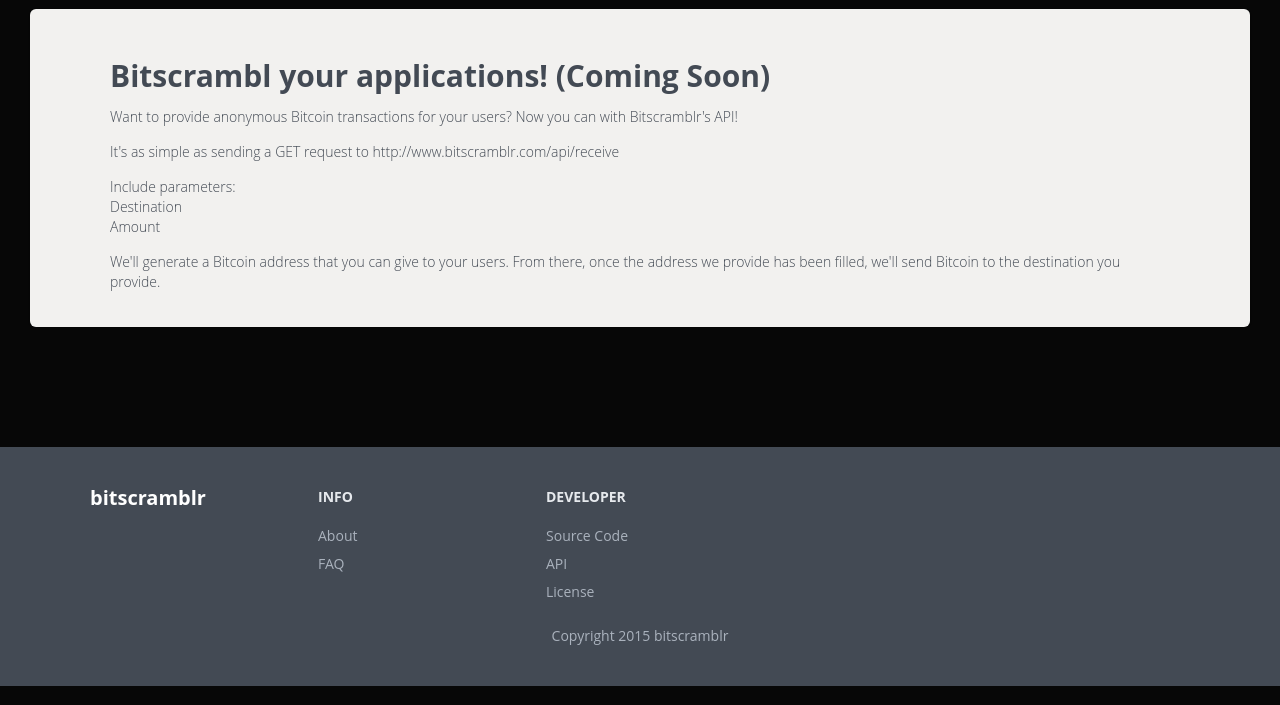
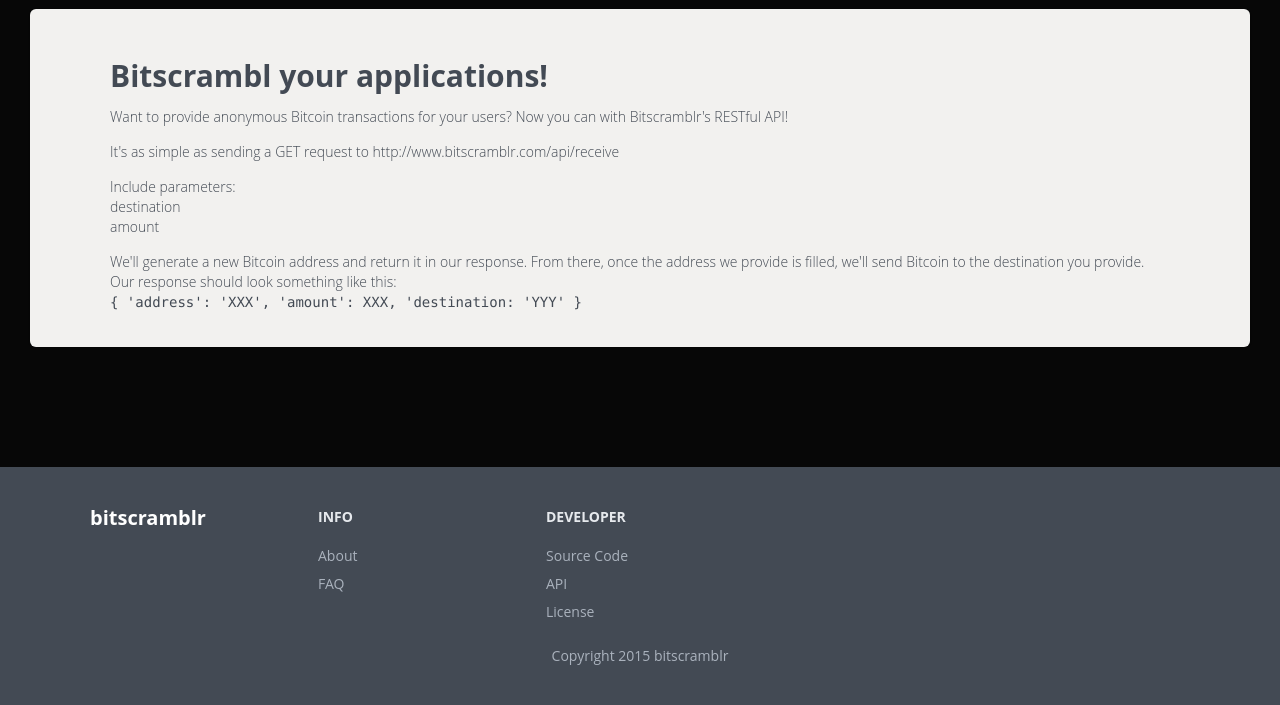
Before and after one commit to ehickox/bitscramblr, a Flask app: page /api in a window 1280 px wide. Shown: the part 51-756 px from the top of the page. Run offline with Flask 2, Linux system fonts and the light colour scheme; some libraries are stand-ins or nearby versions.

Commit message:
added RESTful API and updated API docs

```diff
--- a/app/app.py
+++ b/app/app.py
@@ -1,5 +1,6 @@
 from flask import Flask, url_for
 from flask.ext.sqlalchemy import SQLAlchemy
+from flask.ext import restful
 import os
 import sys
 import logging
@@ -7,6 +8,8 @@ import logging
 app = Flask(__name__)
 app.config['DEBUG'] = True
 app.config['SECRET_KEY'] = 'SECRET_KEY_CH1ng3me'
+
+api = restful.Api(app)
 
 # db config
 app.config['SQLALCHEMY_DATABASE_URI'] = os.environ['DATABASE_URL']
@@ -32,3 +35,5 @@ app.jinja_env.globals['static'] = (
 )
 
 import views
+
+api.add_resource(views.Receiver, '/api/receive')
--- a/app/templates/api.html
+++ b/app/templates/api.html
@@ -5,10 +5,10 @@
   <div class="container-fluid">
     <div class="jumbotron container-fluid" style="background-color:#F2F1EF">
       <div class="jumbotron-contents">
-	<h3>Bitscrambl your applications! (Coming Soon)</h3>
+	<h3>Bitscrambl your applications!</h3>
 	<p>
 	  Want to provide anonymous Bitcoin transactions for your users? Now you
-	  can with Bitscramblr's API!
+	  can with Bitscramblr's RESTful API!
 	</p>
 	<p>
 	  It's as simple as sending a GET request to http://www.bitscramblr.com/api/receive
@@ -16,13 +16,23 @@
 	<p>
 	  Include parameters:
 	  <br>
-	  Destination
+	  destination
 	  <br>
-	  Amount
+	  amount
 	</p>
 	<p>
-	  We'll generate a Bitcoin address that you can give to your users. From there, once the
-	  address we provide has been filled, we'll send Bitcoin to the destination you provide.
+	  We'll generate a new Bitcoin address and return it in our response. From there,
+	  once the address we provide is filled, we'll send Bitcoin to the destination you provide.
+	  <br>
+	  Our response should look something like this:
+	  <br>
+	  <samp>
+	    {
+	    'address': 'XXX',
+	    'amount': XXX,
+	    'destination: 'YYY'
+	    }
+	  </samp>
 	</p>
       </div>
     </div>
--- a/app/views.py
+++ b/app/views.py
@@ -1,5 +1,7 @@
 from flask import render_template, request, Response, redirect, url_for
-from app import app, logger
+from flask.ext import restful
+from flask.ext.restful import reqparse
+from app import app, logger, api
 from forms import RequestForm
 import controller
 import blockchain
@@ -55,3 +57,24 @@ def receive():
     return render_template('index.html', form=form, errors=form.errors,
                            txs=controller.get_num_transactions(),
                            swarm_size=controller.get_swarm_size())
+
+# Begin RESTful API
+parser = reqparse.RequestParser()
+parser.add_argument('destination', type=str, help='The destination of the anonymous transaction')
+parser.add_argument('amount', type=float, help='The amount in BTC to send anonymously')
+
+class Receiver(restful.Resource):
+    def get(self):
+        args = parser.parse_args()
+        destination = args.get('destination')
+        amount = args.get('amount')
+        form = RequestForm(destination, amount, multiple="on")
+        if form.errors == {}:
+            receiver = controller.generate_receiver(destination=destination,
+                                                    pending_amt=amount)
+            resp = {'address':receiver,
+                    'destination':destination,
+                    'amount':amount}
+            return resp, 201
+        else:
+            return form.errors, 400
--- a/requirements.txt
+++ b/requirements.txt
@@ -6,3 +6,4 @@ Flask-Script
 Flask-Migrate
 psycopg2
 schedule
+flask-restful
```
